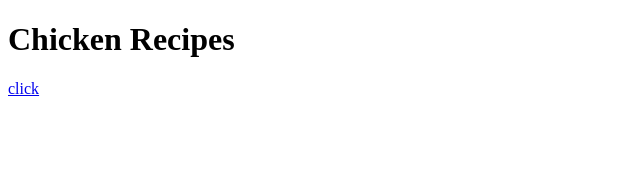
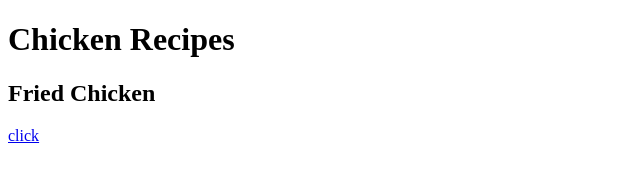
Before and after one commit to Charity23rd/odin-recipes, a plain HTML site: page index.html in a window 1280 px wide. Shown: the whole page, without its empty margins (0-640 px from the left). Drawn offline with Linux system fonts and the light colour scheme.

Commit message:
Add description recipe

```diff
--- a/index.html
+++ b/index.html
@@ -7,6 +7,10 @@
 
   <body>
     <h1>Chicken Recipes</h1>
+    <h2>Fried Chicken</h2>
+
+
+
     <a href="http://www.chickenrecipe.com">click</a>
   </body>
 </html>
```
